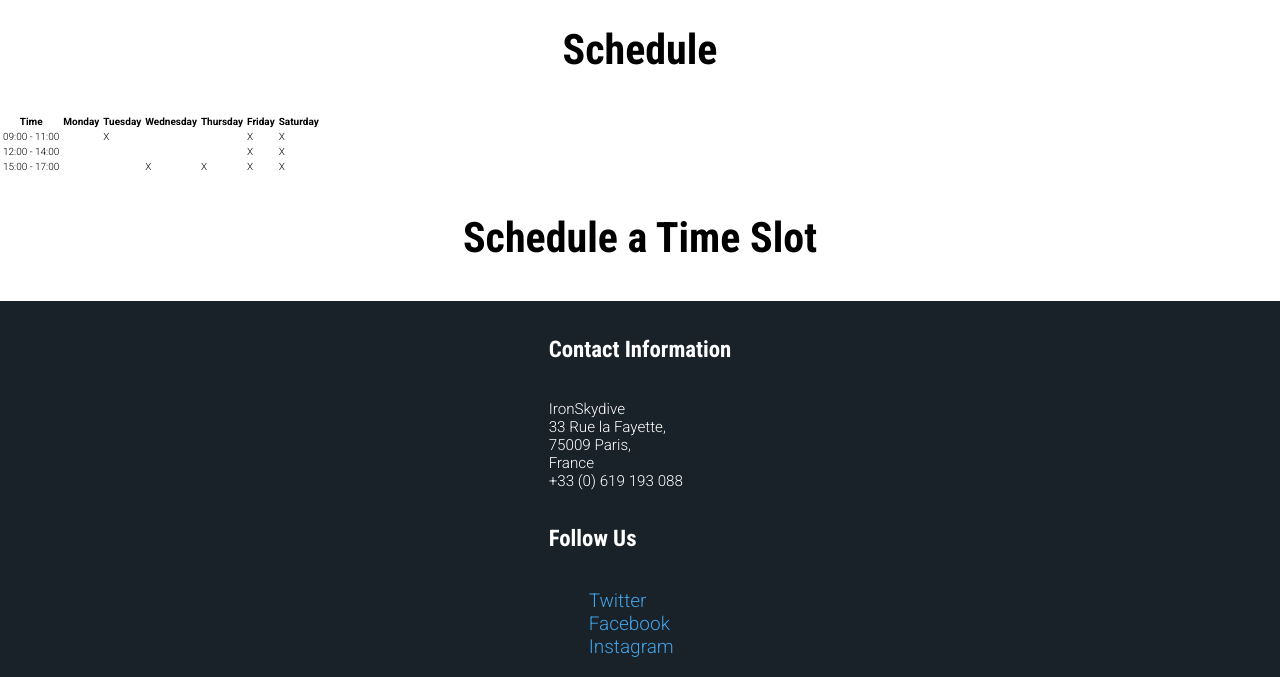
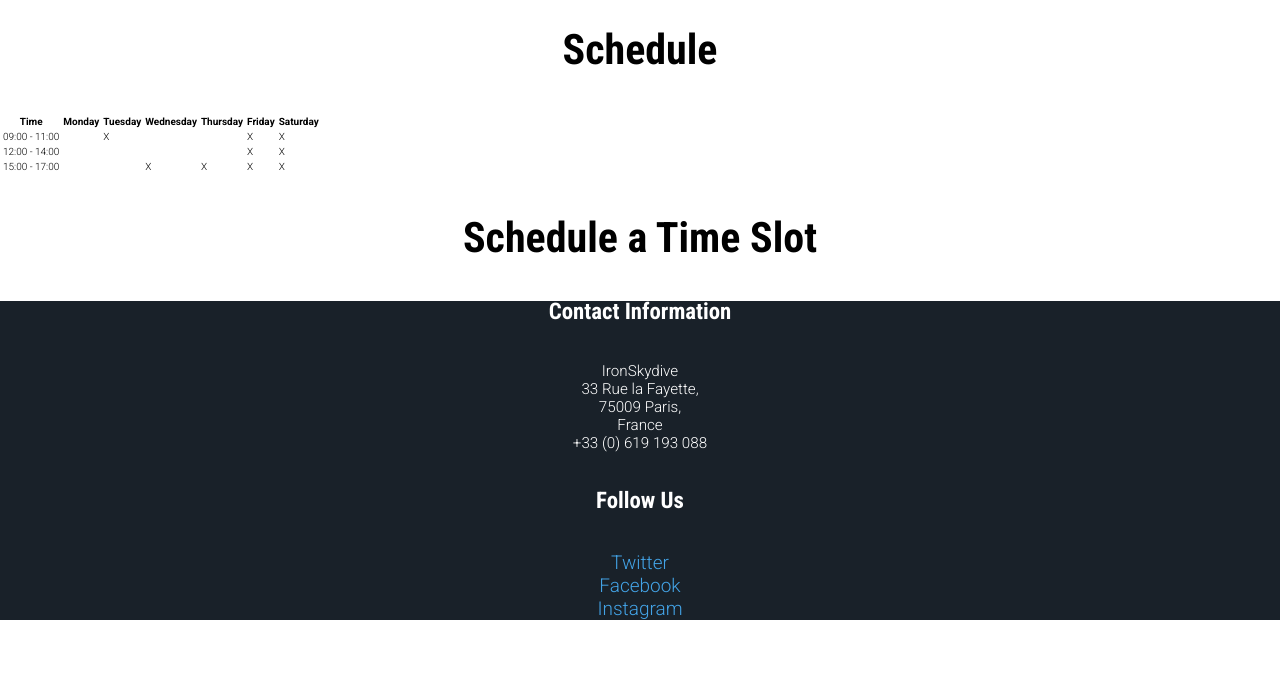
Before and after one commit to Genisenko/IronSkydive, a plain HTML site: page index.html in a window 1280 px wide. Shown: the part 3640-4317 px from the top of the page. After the commit the page ends 4260 px from the top, so only its background shows below. Drawn offline with Linux system fonts and the light colour scheme.

Commit message:
2nd look with css

```diff
--- a/index.html
+++ b/index.html
@@ -152,7 +152,7 @@
         </body>
 
           <footer class="dark-background footer">
-            <section>
+            <section class="footer-section">
               <h5>Contact Information</h5>
               <address class="address"> IronSkydive<br>
                 33 Rue la Fayette,<br>
--- a/style.css
+++ b/style.css
@@ -142,10 +142,9 @@ h5{
 }
 
 .footer{
-    display: flex;
-    justify-content: center;
-    align-items: center;
+    text-align: center;
     font-size: 1.9em;
+    margin: 0;
 }
 
 .address{
@@ -162,4 +161,10 @@ h5{
 .footer ul{
 
     list-style-type: none;
+    padding-inline-start: 0px;
+    margin: 0;
+
 }
+
+
+}
```
